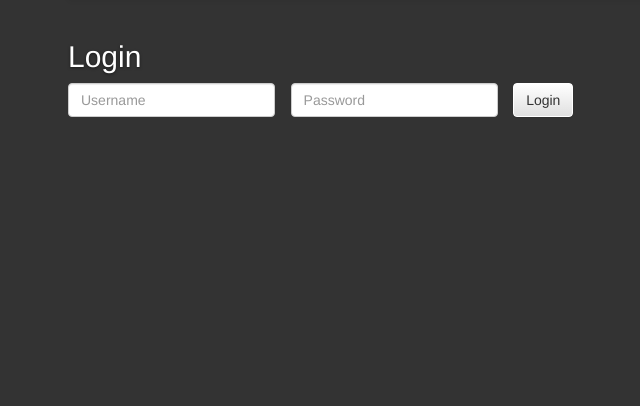
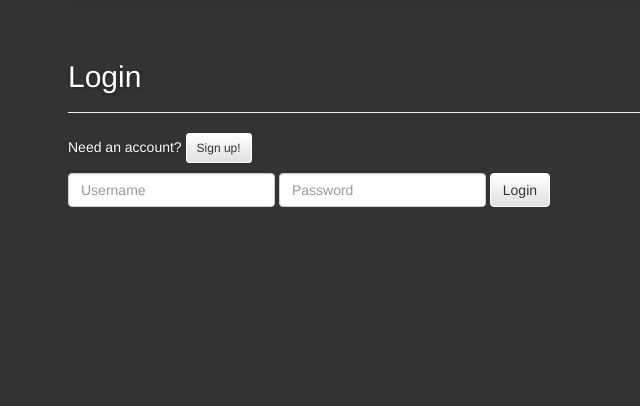
Before and after one commit to aaronmauro/SKTimeline, a Flask app: page /login/ in a window 1280 px wide. Shown: the part 52-458 px from the top of the page, without its empty margins (2-642 px from the left). Run offline with Flask 2, Linux system fonts and the light colour scheme; some libraries are stand-ins or nearby versions.

Commit message:
Replace login form with proper bootstrap inline styles

```diff
--- a/sktimeline/static/css/style.css
+++ b/sktimeline/static/css/style.css
@@ -17,6 +17,7 @@ a:hover {
   background-color: #fff;
   border: 1px solid #fff;
 }
+
 
 
 /*
--- a/sktimeline/templates/login.html
+++ b/sktimeline/templates/login.html
@@ -1,18 +1,30 @@
 {% extends "base/content_base.html" %}
 
 {% block content_base %}
-  <h2>Login</h4>
+
+<div class="row">
+  <div class="col-md-12">
+
+    <div class="page-header">
+      <h2>Login</h2>
+    </div>
+
+    <div class="bs-callout bs-callout-info">
+      <p>Need an account? <a class="btn-sm btn-default btn" href="/register">Sign up! </a>
+    </div>
 
     <form class="form-inline" method="post">
+      <div class="form-group">
         <label for="username" class="sr-only">Username</label>
     		<input type="text" class="form-control" placeholder="Username" name="username" id="username" value="{{request.form.username}}">
-    &nbsp;&nbsp;
+      </div>
+      <div class="form-group">
         <label for="password" class="sr-only">Password</label>
         <input type="password" class="form-control" placeholder="Password" name="password" id="password" value="{{request.form.password}}">
-    &nbsp;&nbsp;
+      </div>
   		<input class="btn btn-default" class="btn btn-default" type="submit" value="Login">
   	</form>
 
-  <p>{{error}}</p>
-
+  </div>
+</div>
 {% endblock %}
```
Lines whose indentation alone changed are shown as unchanged.
